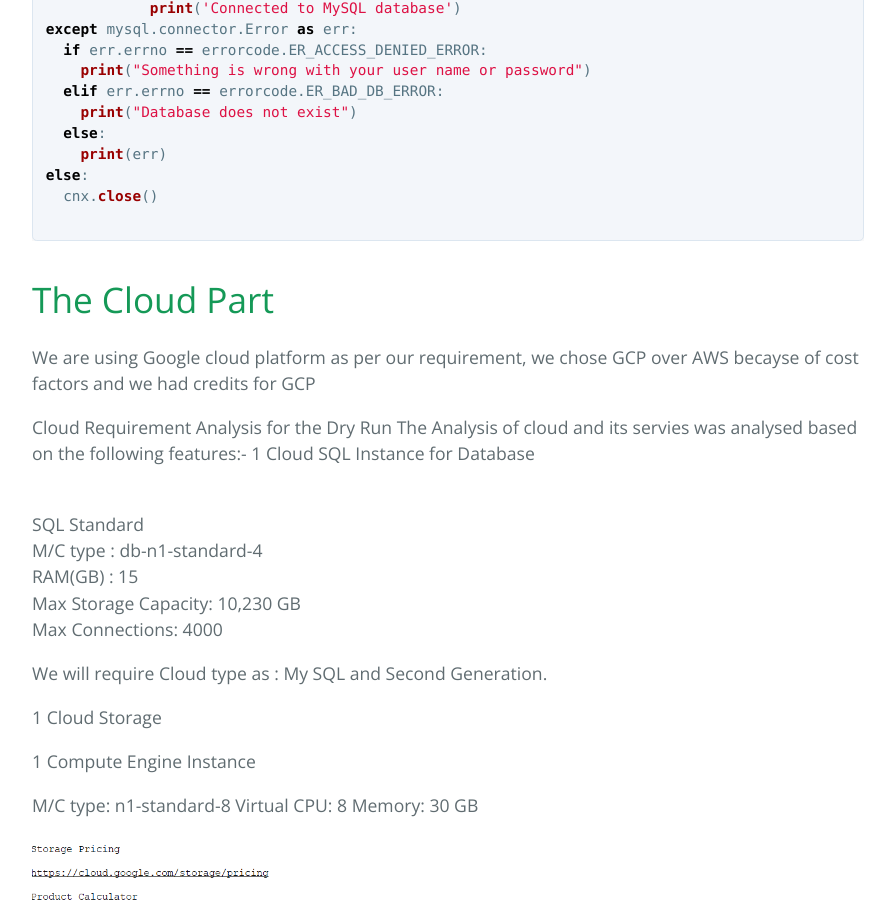
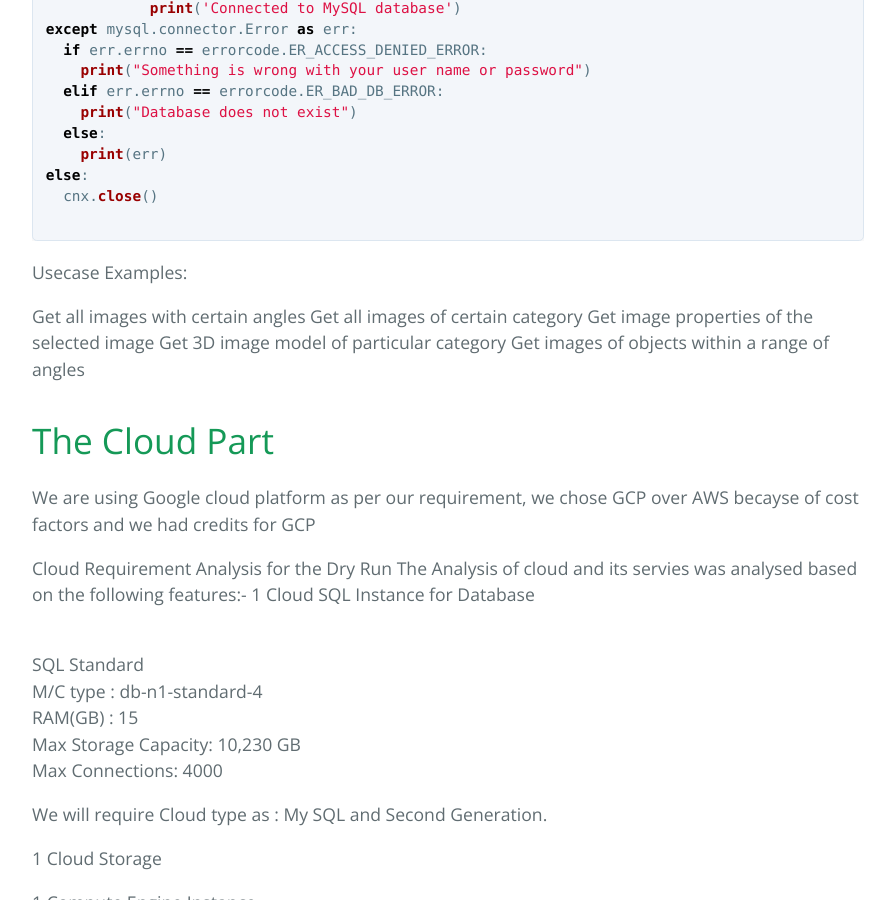
Before and after one commit to Preethamalladu/DMDD-Presentation, a Jekyll site: the page built from another-page.md, in a window 1280 px wide and 900 px high, scrolled down 4565 px. Shown: the whole window, without its empty margins (192-1087 px from the left). Built offline with Jekyll 4.4.1, drawn with Linux system fonts in a browser that asks for light colours; our own code applies the rules of GitHub Pages for plain Markdown files.

Commit message:
Update another-page.md

````diff
--- a/another-page.md
+++ b/another-page.md
@@ -174,6 +174,14 @@ else:
 
 ```
 
+Usecase Examples:
+
+Get all images with certain angles
+Get all images of certain category
+Get image properties of the selected image
+Get 3D image model of particular category
+Get images of objects within a range of angles
+
 # The Cloud Part
 
 We are using Google cloud platform as per our requirement, we chose GCP over AWS becayse of cost factors and we had credits for GCP
````
